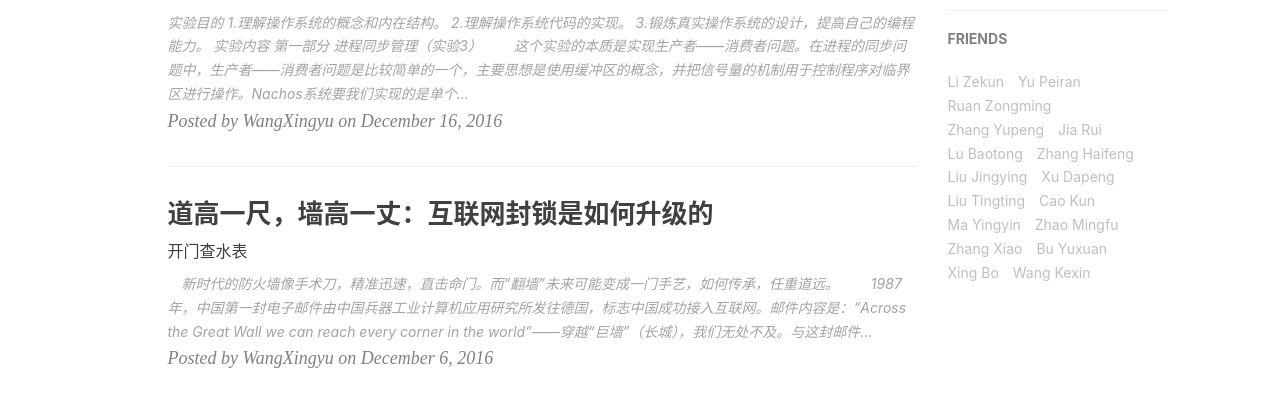
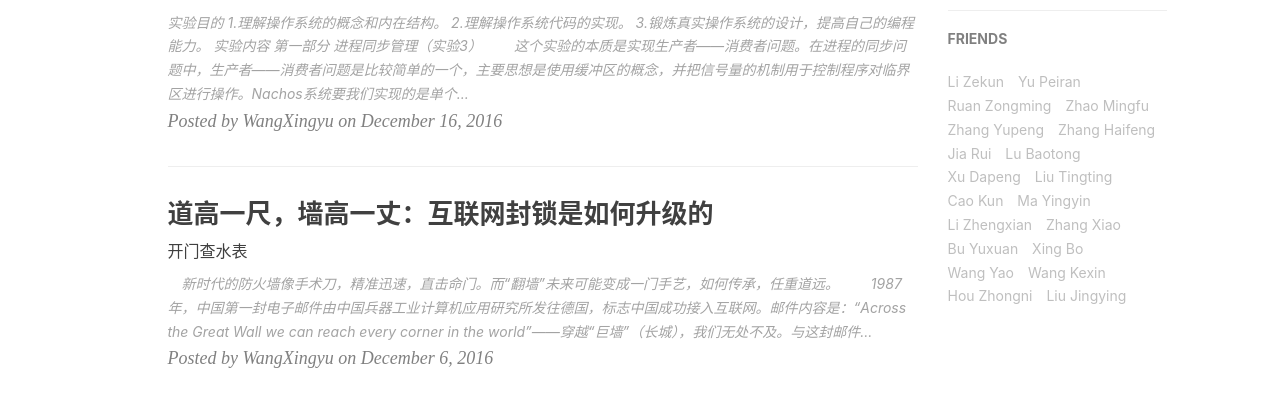
Before and after one commit to wxyMoscow/wxymoscow.github.com, a Jekyll site: the page built from index.html, in a window 1280 px wide. Shown: the part 1011-1404 px from the top of the page. Built offline with Jekyll 4.4.1, drawn with Linux system fonts in a browser that asks for light colours; nearby versions of some CDN libraries; the list of posts is cut into pages by our own code; comment, search, counter and statistics services are not loaded.

Commit message:
add more friends x2

```diff
--- a/_config.yml
+++ b/_config.yml
@@ -105,8 +105,16 @@ friends: [
         href: "https://ruange.github.io/homepage/"
     },
     {
+        title: "Zhao Mingfu",
+        href: "https://chicharito999.github.io/Computer-Graphics/"
+    },
+    {
         title: "Zhang Yupeng",
         href: "https://bluefissure.com/"
+    },
+    {
+        title: "Zhang Haifeng",
+        href: "https://basketduck.github.io/"
     },
     {
         title: "Jia Rui",
@@ -115,14 +123,6 @@ friends: [
     {
         title: "Lu Baotong",
         href: "https://lueagle.github.io/"
-    },
-    {
-        title: "Zhang Haifeng",
-        href: "https://basketduck.github.io/"
-    },
-    {
-        title: "Liu Jingying",
-        href: "https://ryinsummers.github.io/"
     },
     {
         title: "Xu Dapeng",
@@ -141,8 +141,8 @@ friends: [
         href: "https://yiketree.github.io/"
     },
     {
-        title: "Zhao Mingfu",
-        href: "http://chicharito999.github.io/"
+        title: "Li Zhengxian",
+        href: "https://lrenascence.github.io/"
     },
     {
         title: "Zhang Xiao",
@@ -157,7 +157,19 @@ friends: [
         href: "https://svenbob.github.io/"
     },
     {
+        title: "Wang Yao",
+        href: "https://wangyao-sdu.github.io/"
+    },
+    {
         title: "Wang Kexin",
         href: "https://52yuanzhao.github.io/homepage/"
+    },
+    {
+        title: "Hou Zhongni",
+        href: "https://zhongni.github.io/graphics.github.io/"
+    },
+    {
+        title: "Liu Jingying",
+        href: "https://ryinsummers.github.io/"
     }
 ]
```
